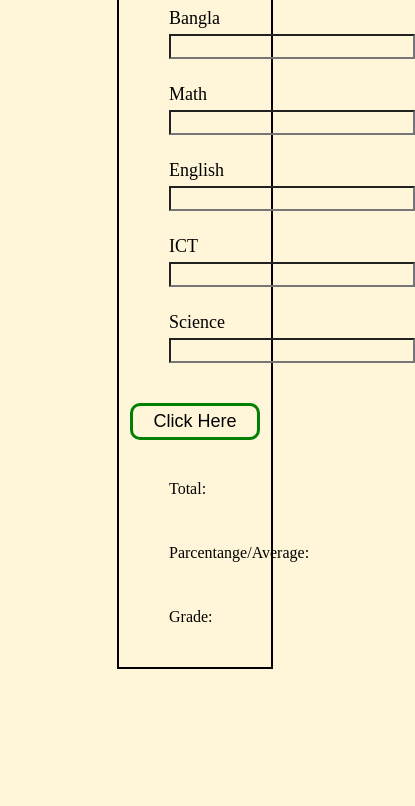
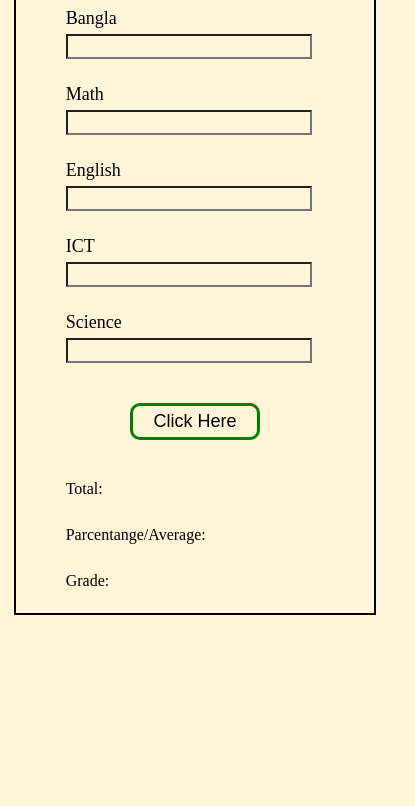
Before and after one commit to AdeshSarker21/marksheet, a plain HTML site: page index.html in a window 390 px wide. Shown: the part 139-945 px from the top of the page, 415 px wide, since content can reach past the window. Drawn offline with Linux system fonts and the light colour scheme.

Commit message:
Update style.css

```diff
--- a/style.css
+++ b/style.css
@@ -63,3 +63,10 @@ body {
 .box_three{
     margin: 0px;
 }
+@media all and (max-width:480px) {
+  .marksheet {
+	width: 93%;
+	border: 2px solid black;
+	margin: 0 auto;
+	margin-top: 25px;
+}
```
